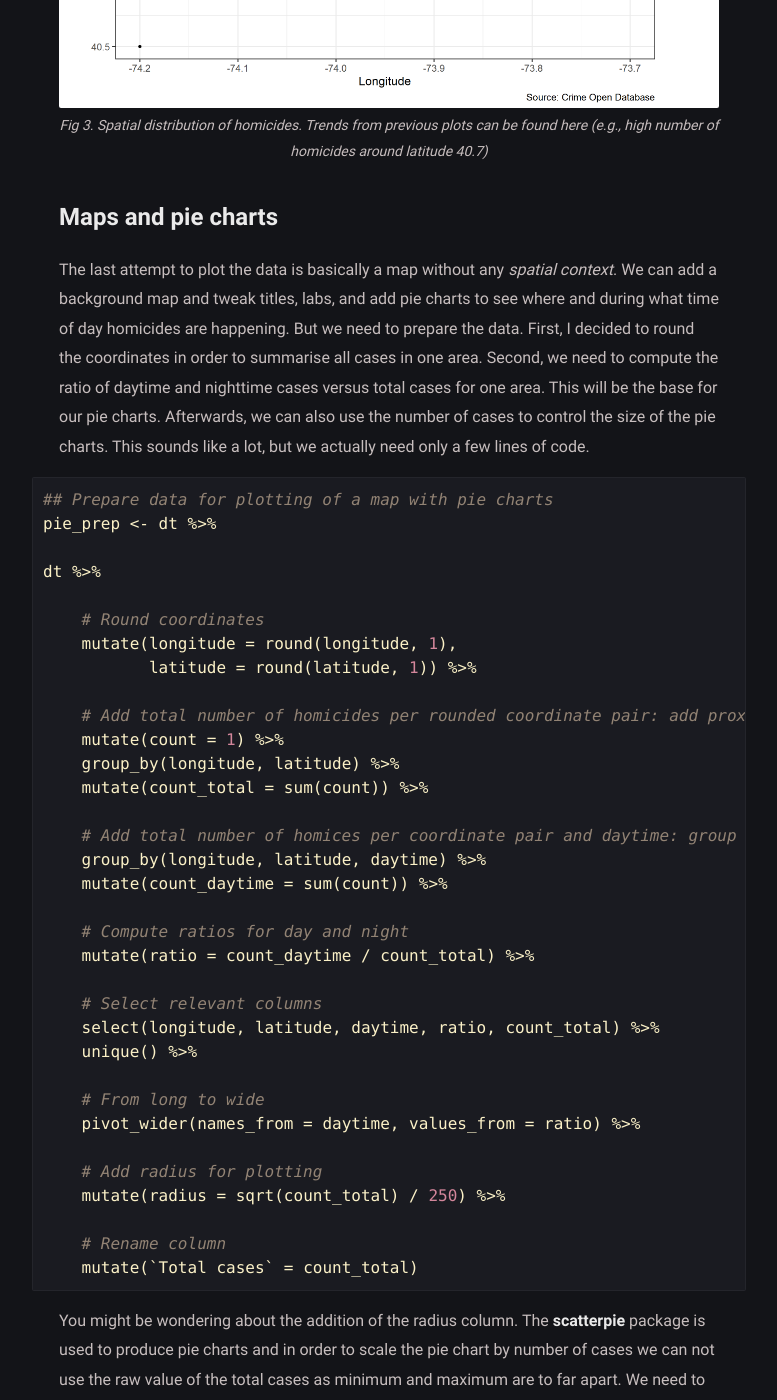
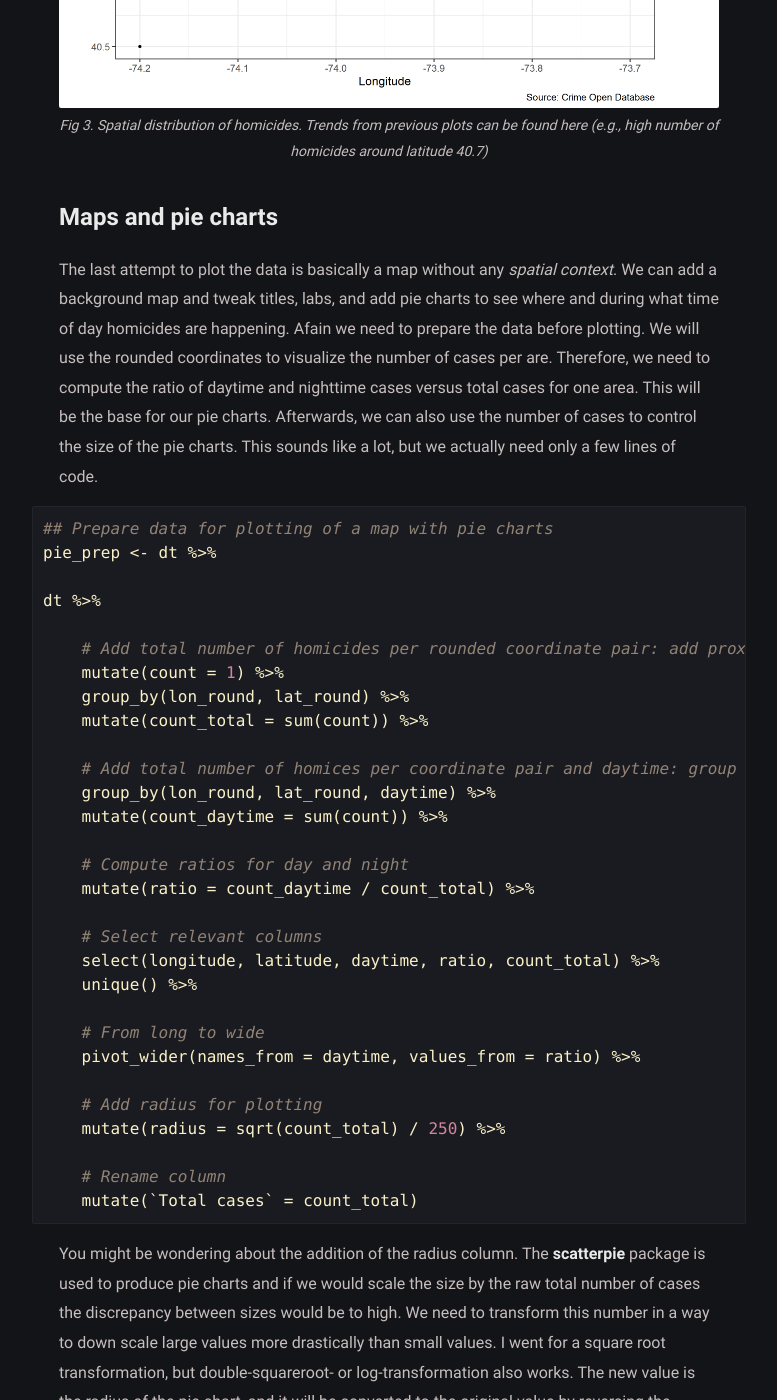
Before and after one commit to seb1458/seb1458.github.io, a Jekyll site: the page built from _posts/220903-SWD/2022-09-03-swdTutorial.md, in a window 1280 px wide and 1400 px high, scrolled down 6176 px. Shown: the whole window, without its empty margins (251-1028 px from the left). Built offline with Jekyll 4.4.1, drawn with Linux system fonts in a browser that asks for light colours; some of the changed text lies outside the part shown.

Commit message:
Update 2022-09-03-swdTutorial.md

````diff
--- a/_posts/220903-SWD/2022-09-03-swdTutorial.md
+++ b/_posts/220903-SWD/2022-09-03-swdTutorial.md
@@ -172,7 +172,7 @@ There is no big difference to the previous code. We group by coordinate pairs an
 
 # Maps and pie charts
 
-The last attempt to plot the data is basically a map without any *spatial context*. We can add a background map and tweak titles, labs, and add pie charts to see where and during what time of day homicides are happening. But we need to prepare the data. First, I decided to round the coordinates in order to summarise all cases in one area. Second, we need to compute the ratio of daytime and nighttime cases versus total cases for one area. This will be the base for our pie charts. Afterwards, we can also use the number of cases to control the size of the pie charts. This sounds like a lot, but we actually need only a few lines of code.
+The last attempt to plot the data is basically a map without any *spatial context*. We can add a background map and tweak titles, labs, and add pie charts to see where and during what time of day homicides are happening. Afain we need to prepare the data before plotting. We will use the rounded coordinates to visualize the number of cases per are. Therefore, we need to compute the ratio of daytime and nighttime cases versus total cases for one area. This will be the base for our pie charts. Afterwards, we can also use the number of cases to control the size of the pie charts. This sounds like a lot, but we actually need only a few lines of code.
 
 ```r
 ## Prepare data for plotting of a map with pie charts
@@ -180,17 +180,13 @@ pie_prep <- dt %>%
 
 dt %>%
 
-    # Round coordinates
-    mutate(longitude = round(longitude, 1),
-           latitude = round(latitude, 1)) %>%
-
     # Add total number of homicides per rounded coordinate pair: add proxy for counting, group by coordinate pairs, and calculate total number of cases
     mutate(count = 1) %>%
-    group_by(longitude, latitude) %>%
+    group_by(lon_round, lat_round) %>%
     mutate(count_total = sum(count)) %>%
 
     # Add total number of homices per coordinate pair and daytime: group by coordinate pairs, and calculate total number of cases per daytime
-    group_by(longitude, latitude, daytime) %>%
+    group_by(lon_round, lat_round, daytime) %>%
     mutate(count_daytime = sum(count)) %>%
 
     # Compute ratios for day and night
@@ -209,7 +205,7 @@ dt %>%
     # Rename column
     mutate(`Total cases` = count_total)
 ```
-You might be wondering about the addition of the radius column. The **scatterpie** package is used to produce pie charts and in order to scale the pie chart by number of cases we can not use the raw value of the total cases as minimum and maximum are to far apart. We need to transform this number in a way to down scale large values more drastically than small values. I went for a square root transformation, but double-squareroot- or log-transformation also works. The new value is the radius of the pie chart, and it will be converted to the original value by reversing the calculation (see below).
+You might be wondering about the addition of the radius column. The **scatterpie** package is used to produce pie charts and if we would scale the size by the raw total number of cases the discrepancy between sizes would be to high. We need to transform this number in a way to down scale large values more drastically than small values. I went for a square root transformation, but double-squareroot- or log-transformation also works. The new value is the radius of the pie chart, and it will be converted to the original value by reversing the calculation (see below). This whole process is fiddly, but I did not find a better approach then trial and error. Let me know if I am overlooking something crucial!
 
 The data looks nice and is ready for plotting. But one thing is missing: we need a map in order to provide context for our data and analysis. We can use `get_map()` from **ggmap** to access open source tile sets. We can use names or a bounding box, which is a set of coordinates defining a rectangle and its position. Here, I used the latter, as it ensures the inclusion of all points. As we are going to build a map with **ggplot2** (or *ggmap* respectively), we also nee to convert our prepared data to a spatial object. Here we use the package **sf*** to yield a simple feature object, which we can plot on our map.
 
@@ -222,7 +218,7 @@ nyc_map <- get_map(c(-74.25, 40.45, -73.65, 40.95), maptype = "toner-background"
 crime_sf <- st_as_sf(pie_prep, coords = c("longitude", "latitude"), crs = 4326)
 ```
 
-Now we really have everything to finally produce a nice looking map. First, we print the map and position the pie charts according to the rounded coordinates. The `geom_scatterpie()` functions works similar to all the other *geom_x* functions from **ggplot2**. Adding a legend for the pie chart is a little bit fiddly. As mentioned before, we need to back transform the radius using a custom function and the legend is put on to the map by finding a position manually (via x- and y-coordinates). The rest of the code is probably old news by now.
+Now we really have everything to finally produce a nice looking map. First, we print the map and position the pie charts according to the rounded coordinates. The `geom_scatterpie()` functions works similar to all the other *geom_x* functions from **ggplot2**. Adding a legend for the pie chart is again a little bit fiddly. As mentioned before, we need to back transform the radius using a custom function and the legend is put on to the map by finding a position manually (via x- and y-coordinates). The rest of the code is probably old news by now.
 
 ```r
 ggmap(nyc_map) +
````
